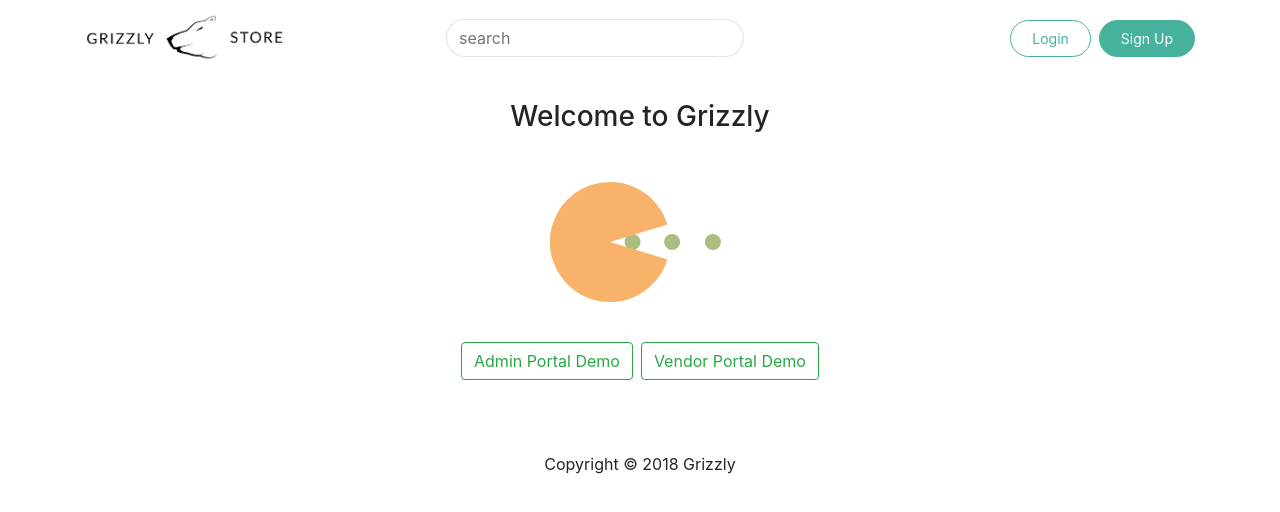
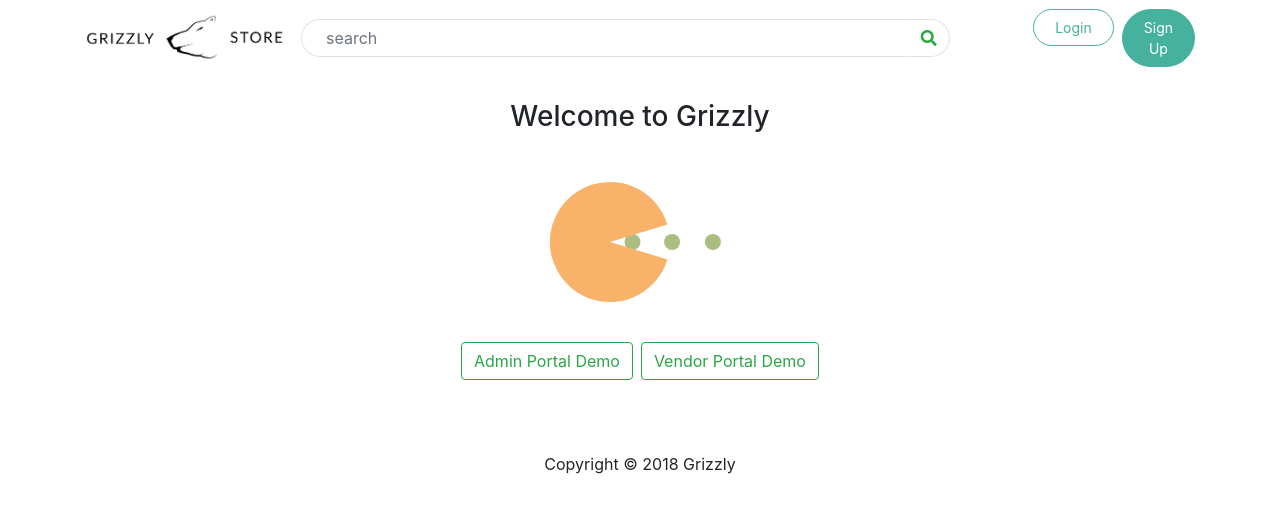
Before and after one commit to CognizantGrads-TeamALT/grizzly-frontend, a React (Create React App) app: page / in a window 1280 px wide. Shown: the top 512 px of the page. Built offline with nearby package versions, Linux system fonts and the light colour scheme.

Commit message:
Fixed the responsiveness of the search bar

```diff
--- a/public/index.html
+++ b/public/index.html
@@ -7,6 +7,7 @@
   <meta name="theme-color" content="#000000">
   <link rel="manifest" href="%PUBLIC_URL%/manifest.json">
   <link rel="shortcut icon" href="%PUBLIC_URL%/favicon.ico">
+  <link rel="stylesheet" href="https://use.fontawesome.com/releases/v5.0.13/css/all.css" integrity="sha384-DNOHZ68U8hZfKXOrtjWvjxusGo9WQnrNx2sqG0tfsghAvtVlRW3tvkXWZh58N9jp" crossorigin="anonymous">
 
   <meta http-equiv="X-UA-Compatible" content="ie=edge">
   </script>
--- a/src/App.css
+++ b/src/App.css
@@ -9,10 +9,42 @@ griz-orange{
 
 
 /* Buttons */
-.more-rounded, .input-group-sm > .form-control {
+.more-rounded {
   border-radius: 4em;
   padding: 0.5em 1.5em;
 }
+
+.search-form-custom, .search-form-custom .form-control.left-rounded{
+  width: calc(83%);
+}
+
+.navbar-collapse > .form-inline {
+  width: 100%;
+}
+
+.form-control {
+  padding-top: .375rem;
+  padding-bottom: .375em;
+}
+
+.form-control.left-rounded {
+  padding-left: 24px;
+  padding-right: 5%;
+}
+
+@media screen and (max-width: 934px) {
+  .form-control.left-rounded {
+    width: calc(60%);
+  }
+}
+
+@media screen and (max-width: 800px) {
+  .form-control.left-rounded {
+    width: calc(50%);
+  }
+}
+
+
 
 .left-rounded {
   border-top-left-radius: 4em;
@@ -62,6 +94,27 @@ griz-orange{
   font-weight: bold;
   color: #46B29D;
 }
+
+/* Nav Bar */
+
+.full-parent-width::before {
+  top: 0;
+  right: 0;
+  left: 0;
+  bottom: 0;
+}
+
+
+@media screen and (max-width: 760px) {
+    .navbar-collapse > form {
+      display: none;
+    }
+
+    .form-control {
+      display: none;
+    }
+}
+
 
 
 /* Profile container */
--- a/src/components/layout/Navbar.js
+++ b/src/components/layout/Navbar.js
@@ -3,6 +3,7 @@ import { Link } from "react-router-dom";
 import { connect } from "react-redux";
 import logo from "../../img/logo.png";
 import Input from "../common/Input";
+
 
 class Navbar extends Component {
   constructor() {
@@ -47,8 +48,8 @@ class Navbar extends Component {
 
 
           <div className="collapse navbar-collapse " id="mobile-nav">
-            <form onSubmit={this.onSubmit} className="more-rounded form-inline mx-auto">
-            <div class="search-form-custom col-mb-4">
+            <form onSubmit={this.onSubmit} className="form-inline mx-auto">
+            <div class="search-form-custom">
               <input class="form-control left-rounded border-right-0 border" type="search" placeholder="search" id="example-search-input" value={this.state.search} onChange={this.onChange}/>
               <span class="input-group-append-more">
                   <button class="btn btn-outline-success right-rounded border-left-0 border" type="button">
```
